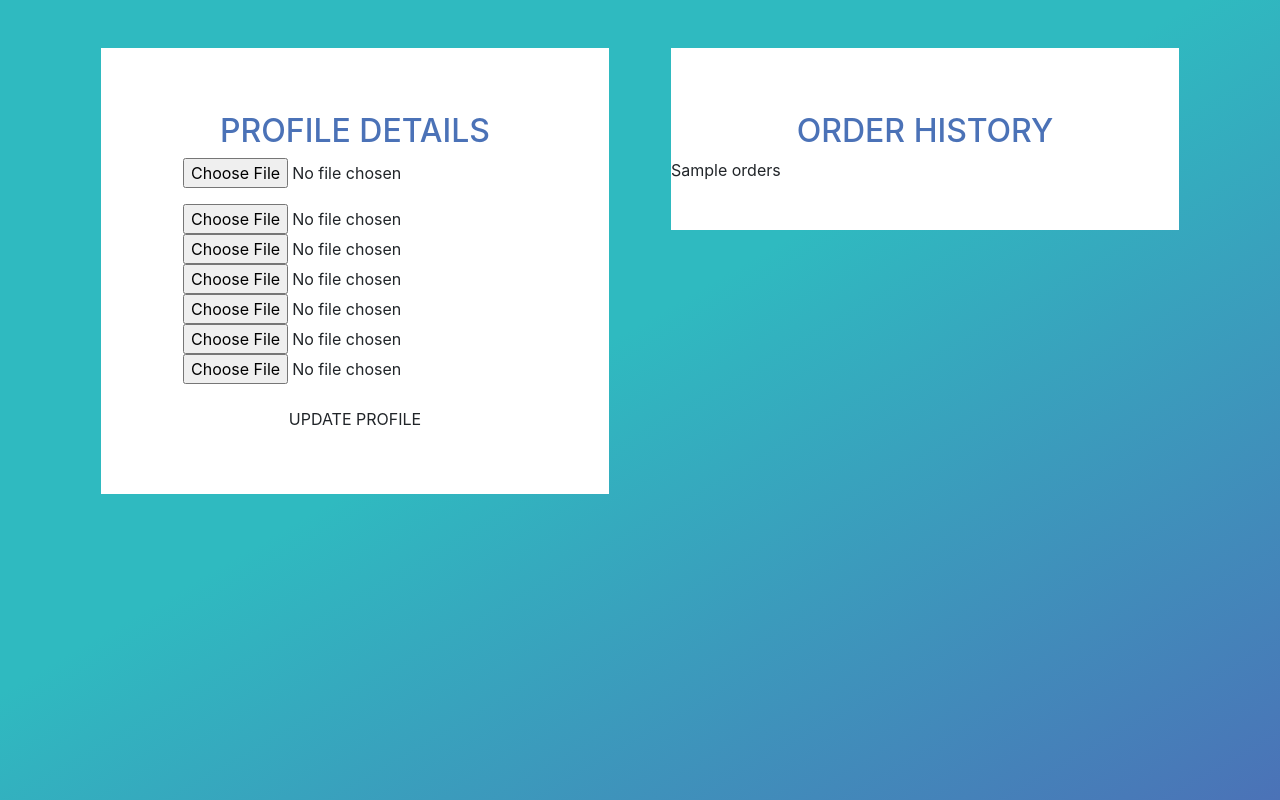
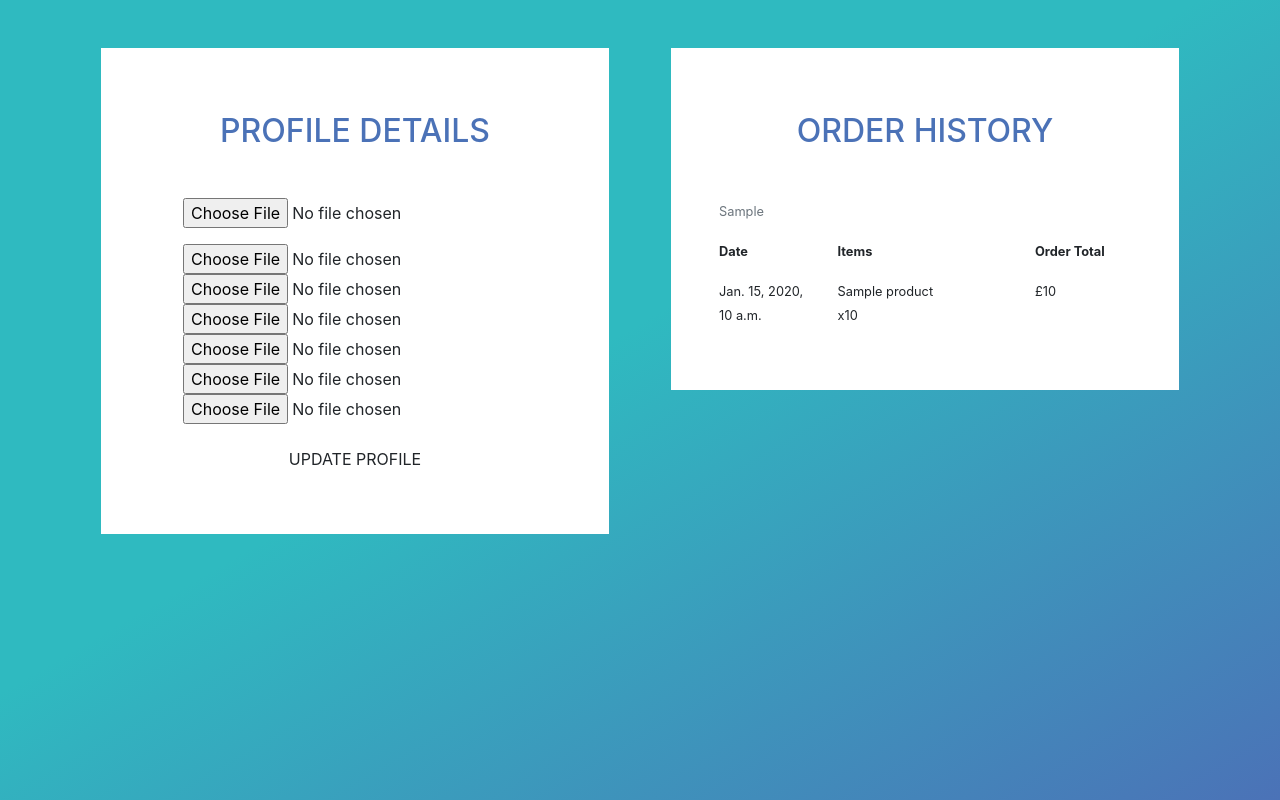
Before and after one commit to devmegan/korcbd, a Django app: template profiles/templates/profiles/profile.html in a window 1280 px wide. Shown: the part 66-866 px from the top of the page. Run offline with Django 3.2, Linux system fonts and the light colour scheme; the template is opened without the code that fills it: most values are stand-ins (such as "Sample title", 1, 10 or a date in 2020); form fields are guessed from the names that the template uses; some libraries are stand-ins or nearby versions.

```diff
--- a/profiles/templates/profiles/profile.html
+++ b/profiles/templates/profiles/profile.html
@@ -4,11 +4,11 @@
 {% block content %}
 <section class="min-vh-100 bg-kor-blue-grad">
     <!-- Profile Detail -->
-    <div class="container">
+    <div class="container pb-5">
         <div class="row">
             <div class="col-10 offset-1 col-lg-6 offset-lg-0 mt-5">
             <div class="bg-white mx-3 py-5">
-                <h2 class="text-blue text-center uppercase mt-3">Profile Details</h2>
+                <h2 class="text-blue text-center uppercase mt-3 mb-5">Profile Details</h2>
                 <div class="row">
                     <div class="col-10 offset-1">
                         <form class="text-center" method="POST" action="{% url 'profile' %}" id="profile-update-form">
@@ -31,10 +31,35 @@
             </div>
             </div>
             <div class="col-10 offset-1 col-lg-6 offset-lg-0 mt-5">
-            <div class="bg-white mx-3 py-5">
-            <h2 class="text-blue text-center uppercase mt-3">Order History</h2>
-            {{ orders }}
-            </div>
+                <div class="bg-white mx-3 py-5">
+                    <h2 class="text-blue text-center uppercase mt-3 mb-5">Order History</h2>
+                    <div class="ml-5 mr-3" id="order-history-container">
+                        <div class="row">
+                {% for order in orders %}
+                            <div class="col-12">
+                                <p><small><a class="text-muted" href="{% url 'order_history' order.order_reference %}">{{ order.order_reference }}</a></small></p>
+                            </div>
+                            <div class="col-3">
+                                <p><small class="font-weight-bold">Date</small></p>
+                                <p><small>{{ order.date }}</small></p>
+                            </div>
+                            <div class="col-5">
+                                <p><small class="font-weight-bold">Items</small></p>
+                                <ul class="list-unstyled">
+                                {% for item in order.lineitems.all %}
+                                    <li><small>{{ item.product.name }}</small></li>
+                                    <li><small>x{{ item.quantity }}</small></li>
+                                {% endfor %}
+                                </li>
+                            </div>
+                            <div class="col-3">
+                                <p><small class="font-weight-bold">Order Total</small></p>
+                                <p><small>£{{ order.order_total }}</small></p>
+                            </div>
+                {% endfor %}
+                        </div>
+                    </div>
+                </div>
             </div>
         </div>
     </div>
--- a/profiles/urls.py
+++ b/profiles/urls.py
@@ -1,7 +1,8 @@
 from django.urls import path
-from .views import profile
+from .views import profile, order_history
 
 
 urlpatterns = [
     path('', profile, name='profile'),
+    path('order_history/<order_reference>', order_history, name='order_history',)
 ]
```
Also changed, not shown: profiles/views.py (+12 -0 lines).
